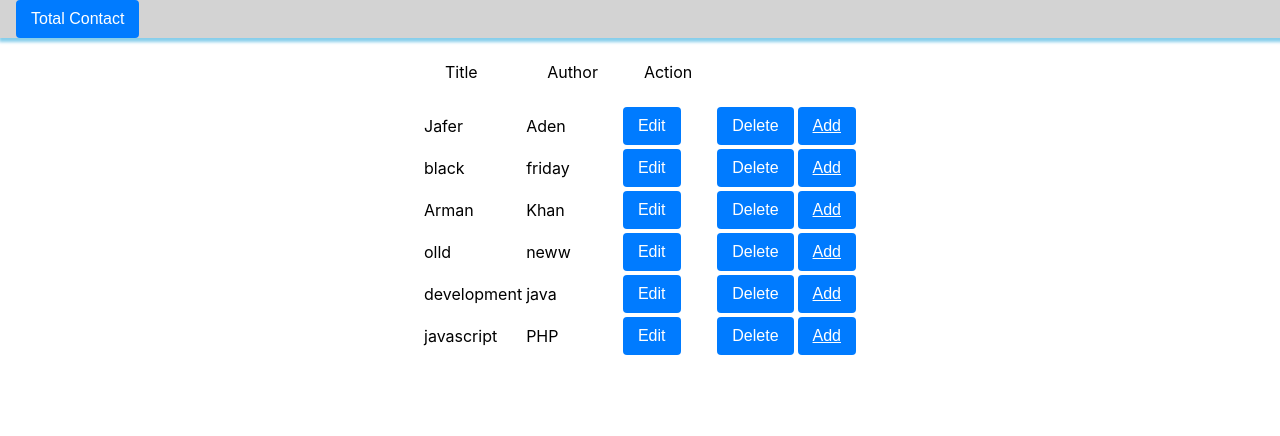
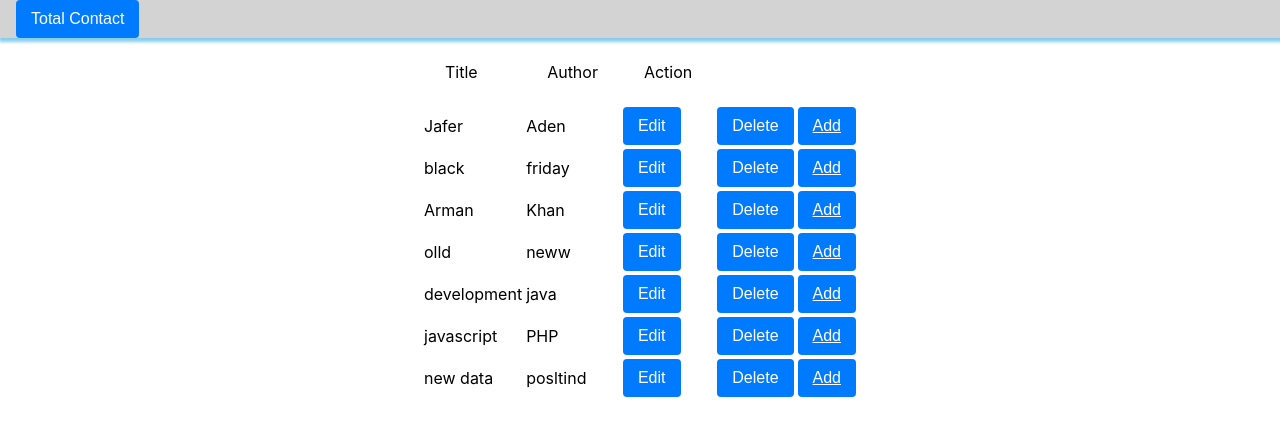
Before and after one commit to irfanalipace/retailer-app-login, a React (Create React App) app: page / in a window 1280 px wide. Shown: the top 436 px of the page. Built offline with nearby package versions, Linux system fonts and the light colour scheme; data requests are answered from the project's data file.

Commit message:
React Crud Applications

```diff
--- a/db.json
+++ b/db.json
@@ -29,6 +29,11 @@
       "title": "javascript",
       "author": "PHP",
       "id": 9
+    },
+    {
+      "title": "new data",
+      "author": "posltind",
+      "id": 10
     }
   ],
   "comments": [],
--- a/src/components/crud/Count.js
+++ b/src/components/crud/Count.js
@@ -1,6 +1,6 @@
 // Count.js
 import React from "react";
-import { useLocation } from "react-router-dom";
+import { useLocation, Link } from "react-router-dom";
 
 const Count = () => {
   const location = useLocation();
@@ -9,6 +9,8 @@
   return (
     <div>
       <h1>Total Count: {totalCount}</h1>
+
+      <Link to='/' style={{marginLeft:'22px'}}>Back</Link>
     </div>
   );
 };
```
Also changed, not shown: src/db.json (deleted, +0 -7 lines), 1 other file (tests, documents, lock files or other folders).
